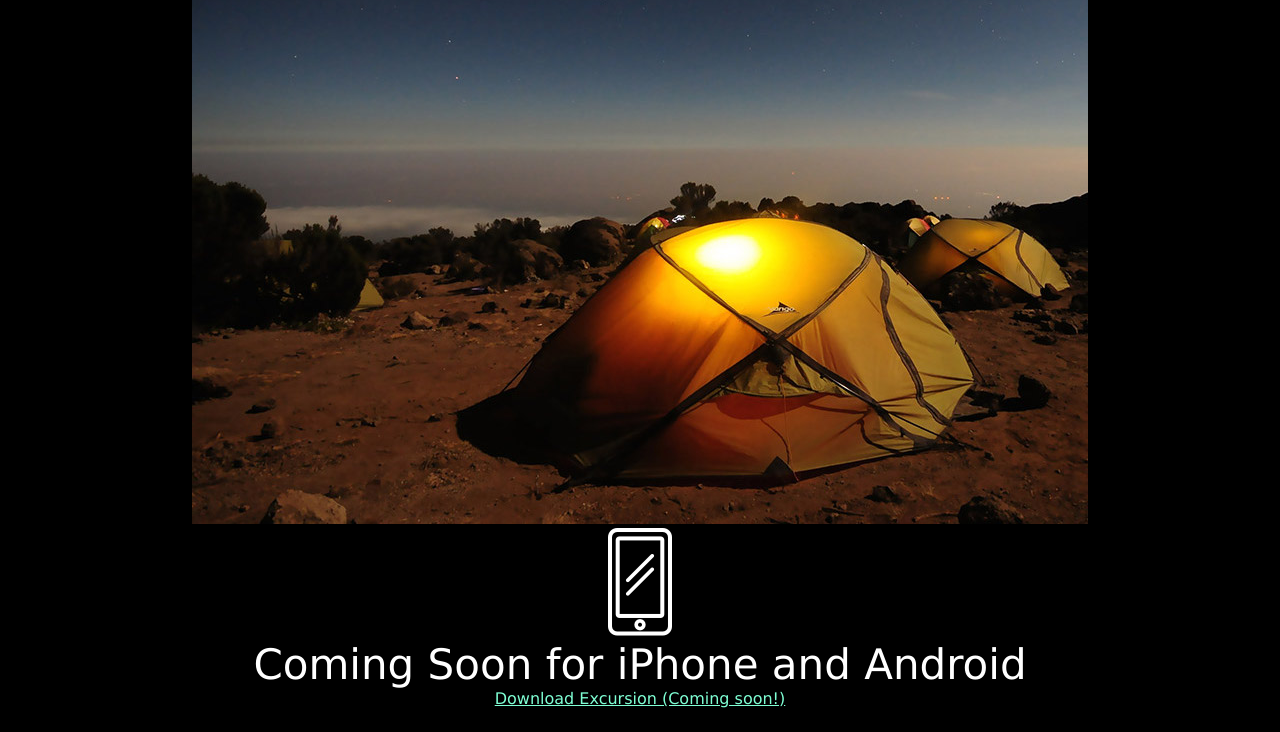
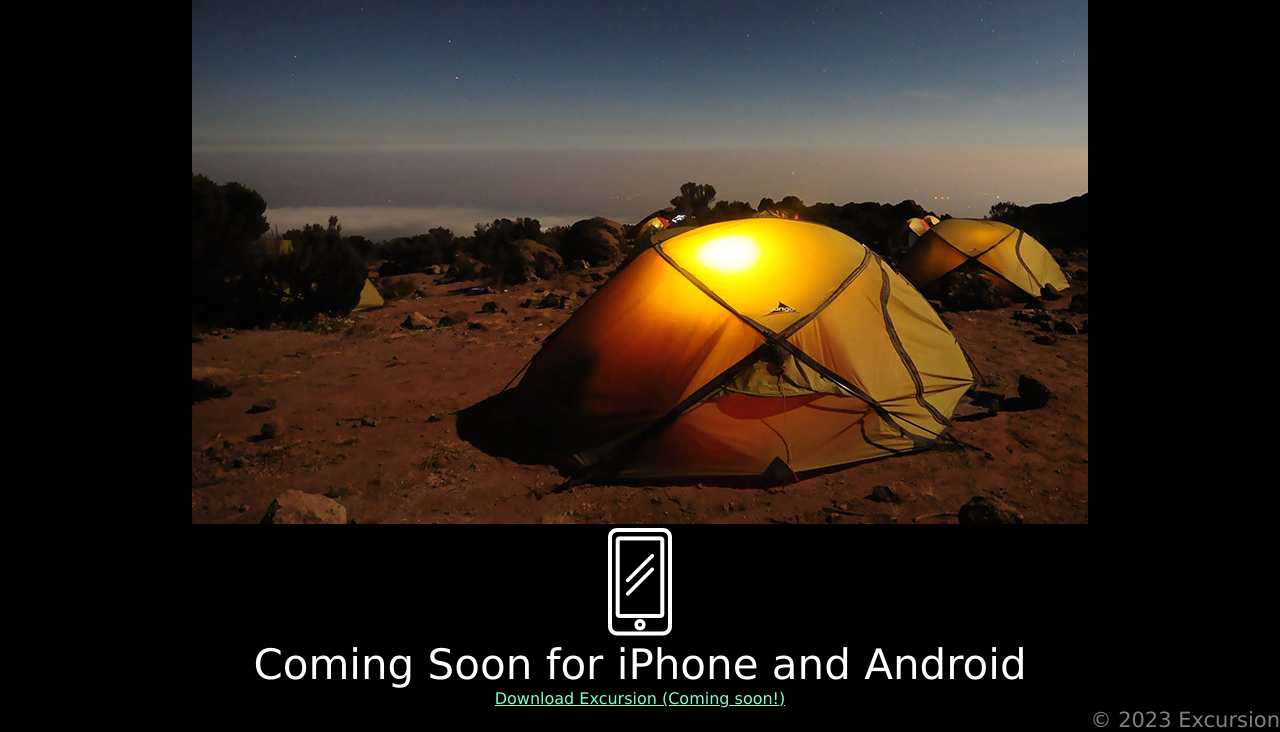
Before and after one commit to hellspite/excursion, a plain HTML site: page index.html in a window 1280 px wide. Shown: the part 307-1039 px from the top of the page. Before the commit the page ends 1015 px from the top, so only its background shows below. Drawn offline with Linux system fonts and the light colour scheme.

Commit message:
Create footer

```diff
--- a/index.html
+++ b/index.html
@@ -24,5 +24,8 @@
         <h2>Coming Soon for iPhone and Android</h2>
         <a href="#explore">Download Excursion (Coming soon!)</a>
     </section>
+    <footer>
+        <p>&copy; 2023 Excursion</p>
+    </footer>
 </body>
 </html>
--- a/resources/css/style.css
+++ b/resources/css/style.css
@@ -33,3 +33,9 @@ h2 {
 p {
     font-size: 21px;
 }
+
+footer {
+    font-size: 14px;
+    color: gray;
+    text-align: right;
+}
```
